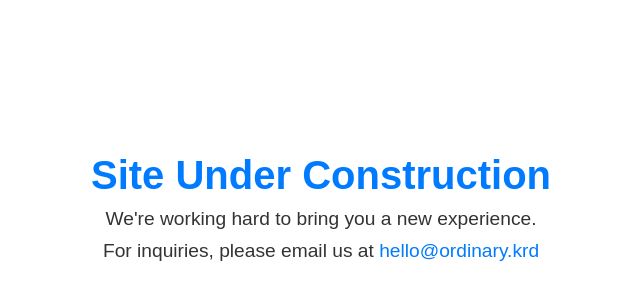
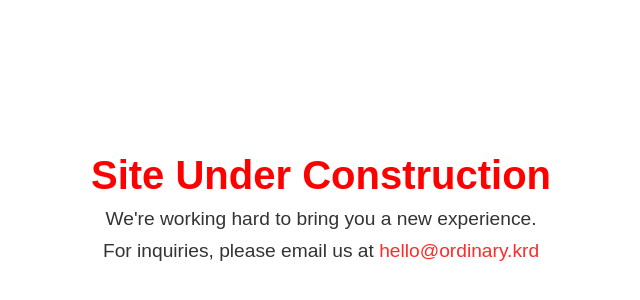
Before and after one commit to ordinarykrd/ordinarykrd.github.io, a plain HTML site: page index.html in a window 1280 px wide. Shown: the part 188-488 px from the top of the page, without its empty margins (319-959 px from the left). Drawn offline with Linux system fonts and the light colour scheme.

Commit message:
change color

```diff
--- a/index.html
+++ b/index.html
@@ -20,14 +20,14 @@
         h1 {
             font-size: 2.5em;
             margin: 0;
-            color: #007BFF;
+            color: #ff0000;
         }
         p {
             font-size: 1.2em;
             margin: 10px 0;
         }
         a {
-            color: #007BFF;
+            color: #ff2a2aff;
             text-decoration: none;
         }
         a:hover {
```
